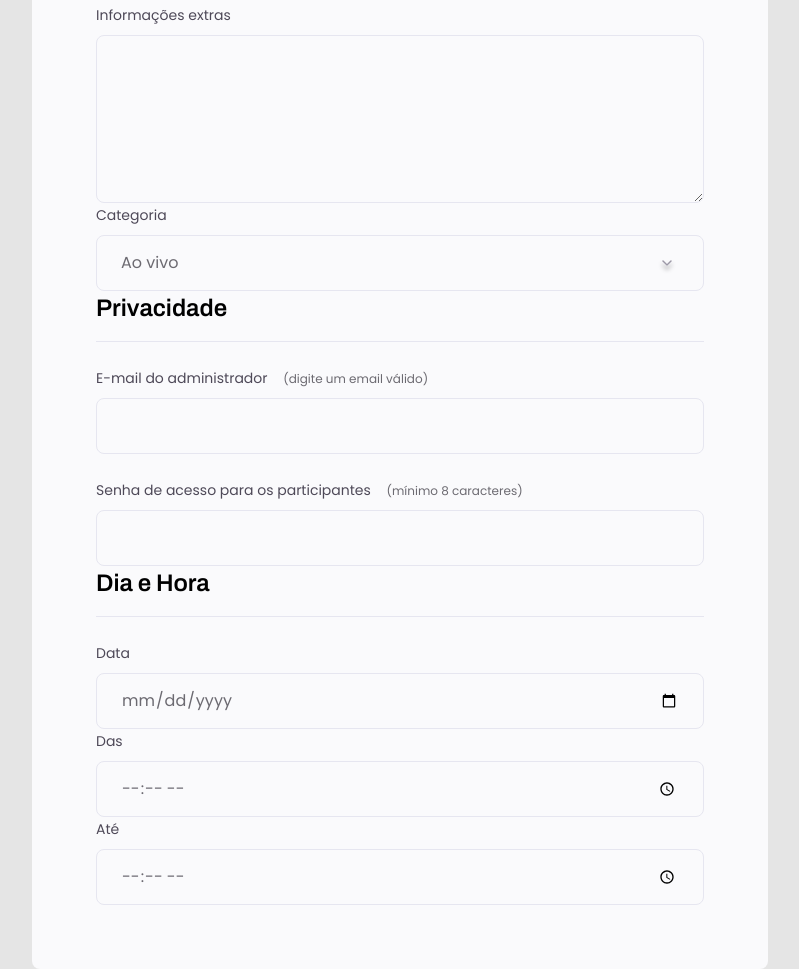
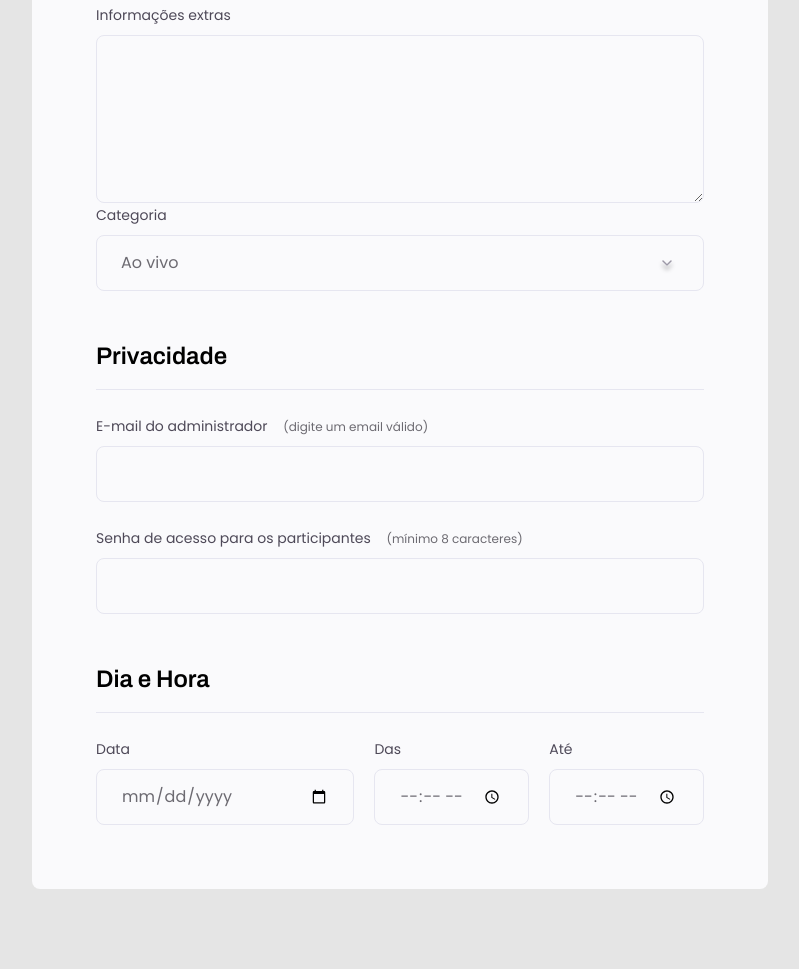
Before and after one commit to thursanches/events, a plain HTML site: page index.html in a window 1280 px wide. Shown: the part 744-1713 px from the top of the page, without its empty margins (240-1039 px from the left). After the commit the page ends 1633 px from the top, so only its background shows below. Drawn offline with Linux system fonts and the light colour scheme.

Commit message:
Styled Privacy and date fields

```diff
--- a/style.css
+++ b/style.css
@@ -61,6 +61,9 @@ form {
   min-height: 300px;
 
   padding: 64px;
+  display: flex;
+  flex-direction: column;
+  gap: 48px;
 }
 
 fieldset {
@@ -138,3 +141,12 @@ fieldset legend {
   background-repeat: no-repeat;
   background-position: center right 24px;
 }
+
+.col-3 {
+  display: flex;
+  gap: 20px;
+}
+
+.col-3 > div:nth-child(1) {
+  width: 100%;
+}
```
